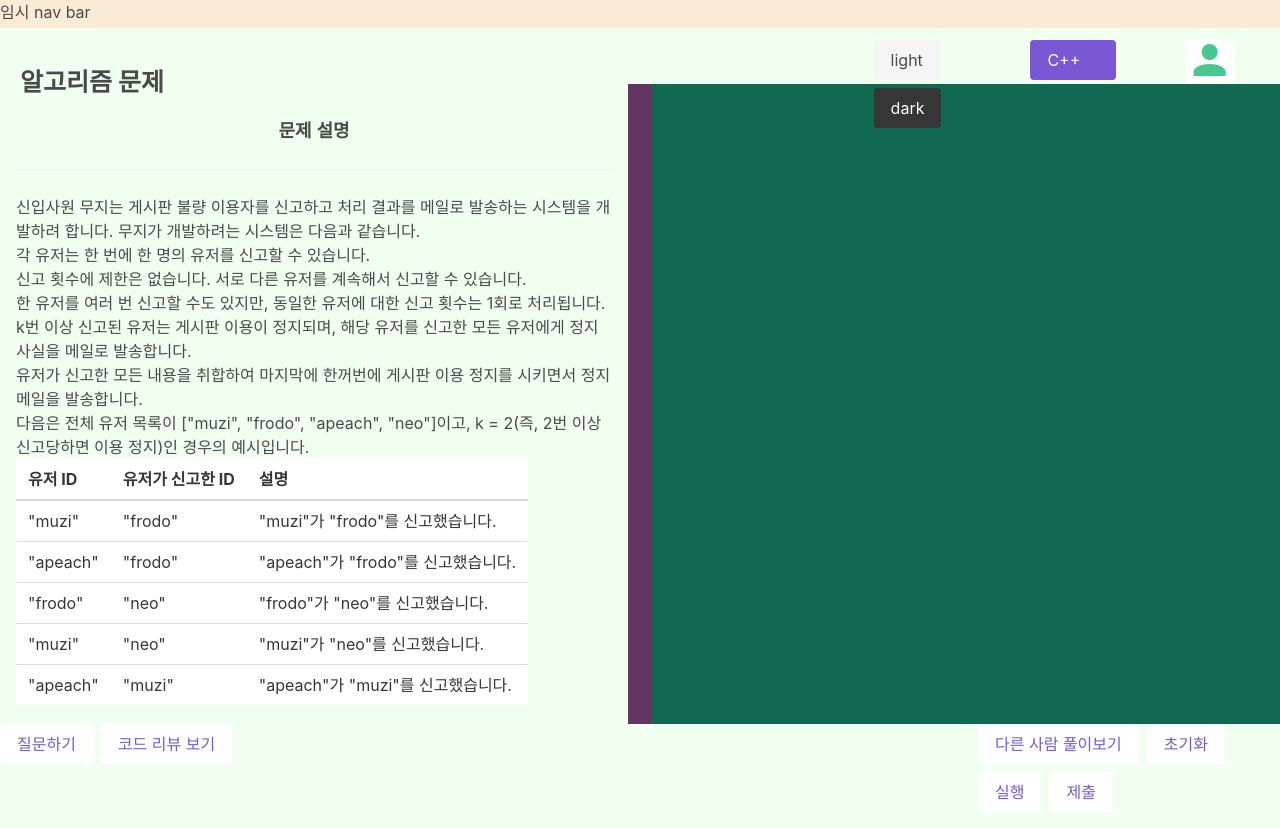
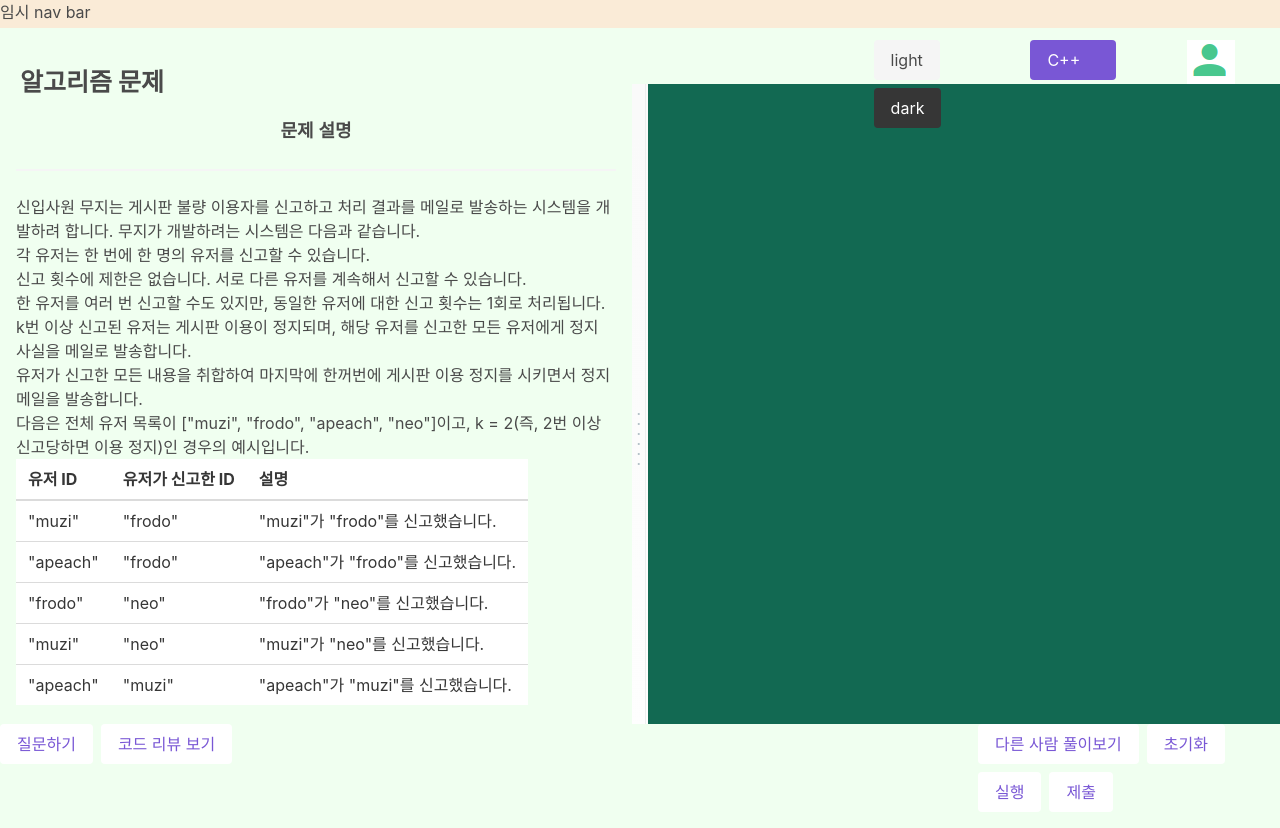
Before and after one commit to COALA-Web/COALA-Problem-Solving, a Vue app in the folder problem_solving/: page / in a window 1280 px wide. Shown: the top 828 px of the page. Built offline with nearby package versions, Linux system fonts and the light colour scheme.

Commit message:
Add gutter section - only visual not include func

```diff
--- a/problem_solving/src/App.vue
+++ b/problem_solving/src/App.vue
@@ -130,7 +130,7 @@ html, body {
 }
 .guide-section{
   /* background-color:#666666; */
-  width: calc(50% - 12px);
+  width: calc(50% - 8px);
   height: 100%;
   display: inline-block;
   padding: 1em;
@@ -143,14 +143,14 @@ html, body {
   text-align: center;
 }
 .gutter-horizontal{
-  width: 24px;
+  width: 16px;
   height: 100%;
-  background-color: #643563;
+  background-image: url(./assets/gutter.png);
   display: inline-block;
 }
 .run-section{
   background-color:#126952;
-  width: calc(50% - 12px);
+  width: calc(50% - 8px);
   height: 100%;
   display: inline-block;
 }
```
Also changed, not shown: problem_solving/src/assets/gutter.png (added).
